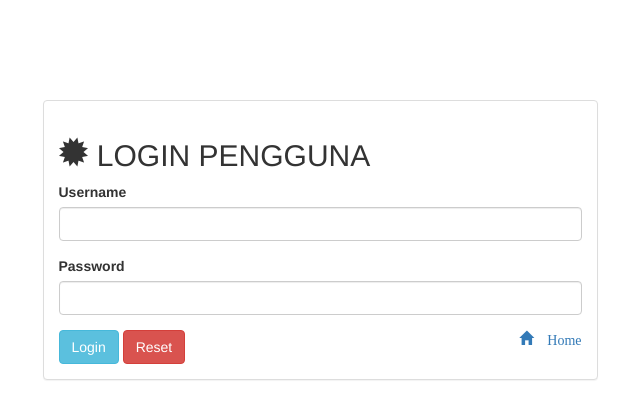
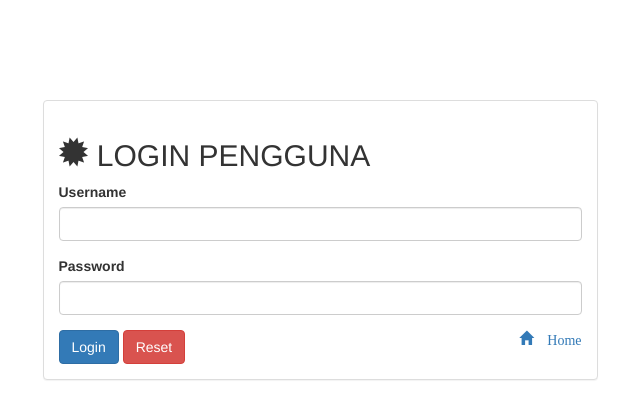
Before and after one commit to ESRADARIUSHUTAPEA/project-ku, a PHP site: page /login.php in a window 1280 px wide. Shown: the top 419 px of the page, without its empty margins (320-960 px from the left). Run offline with PHP 8.4, Linux system fonts and the light colour scheme.

Commit message:
mengubah button login

```diff
--- a/login.php
+++ b/login.php
@@ -29,7 +29,7 @@
                         <input type="password" name="password" class="form-control" required>
                     </div>
 
-                    <input type="submit" name="kirim" value="Login" class="btn btn-info">
+                    <input type="submit" name="kirim" value="Login" class="btn btn-primary">
                     <input type="reset" name="kosongkan" value="Reset" class="btn btn-danger">
                     <a href="index.php"><span class="glyphicon glyphicon-home pull-right"> Home</span> </a>
                 </form>
```
